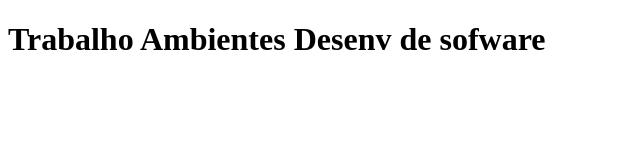
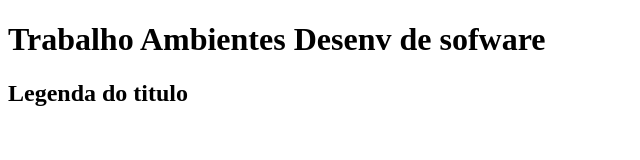
Before and after one commit to Bialima16/UNIFOR-AB-EXERCICIO, a plain HTML site: page index.html in a window 1280 px wide. Shown: the whole page, without its empty margins (0-640 px from the left). Drawn offline with Linux system fonts and the light colour scheme.

Commit message:
legenda do titulo

```diff
--- a/index.html
+++ b/index.html
@@ -8,6 +8,7 @@
 <body>
     <head>
         <h1>Trabalho Ambientes Desenv de sofware</h1>
+        <h2>Legenda do titulo</h2>
     </head>
 </body>
 </html>
```
